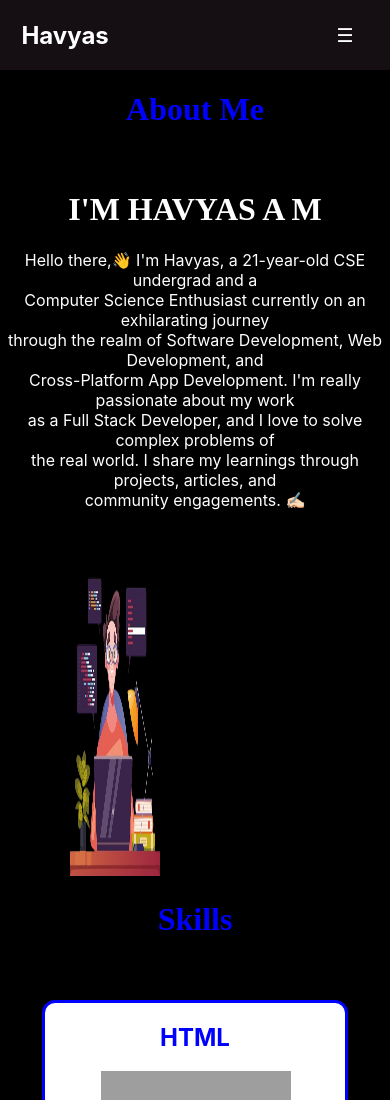
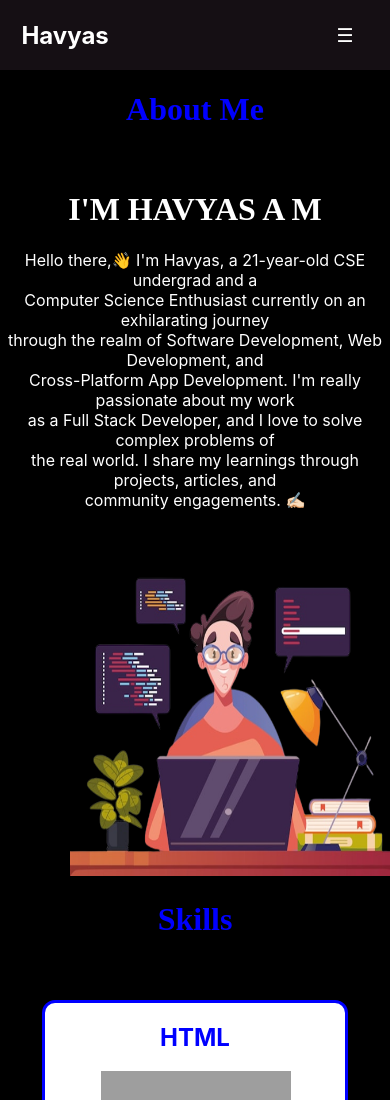
Before and after one commit to havyasam/website, a React (Create React App) app: page / in a window 390 px wide. Shown: the top 1100 px of the page. Built offline with nearby package versions, Linux system fonts and the light colour scheme; grey boxes are pictures that could not be loaded.

Commit message:
changed size of padding right in class first

```diff
--- a/src/css/About.css
+++ b/src/css/About.css
@@ -39,6 +39,7 @@ h1:hover{
 }
 @media  (max-width: 600px){
     #gif{
-       width: 90px;
+       width: 330px;
+
     }
 }
```
